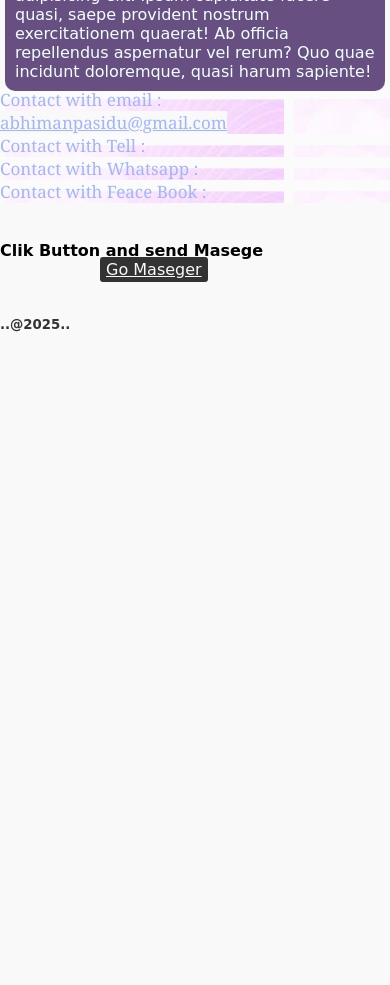
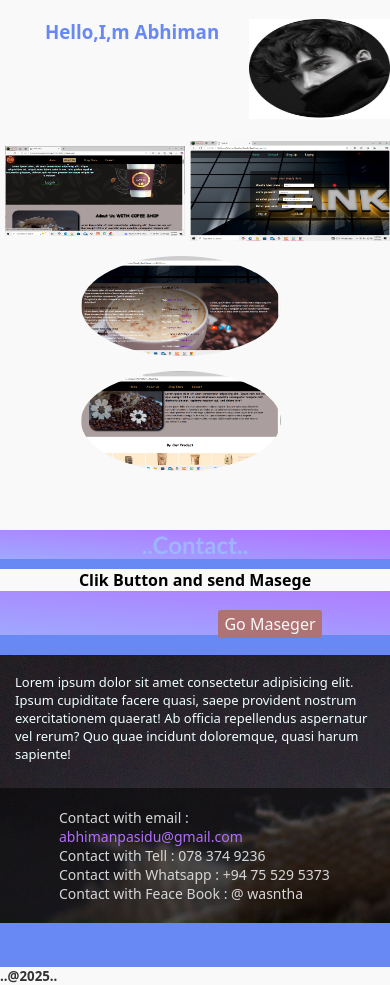
Before and after one commit to AbhimanTIGER/Self_Abhiman, a plain HTML site: page Galery.html in a window 390 px wide. Shown: the part 272-1257 px from the top of the page. Before the commit the page ends 844 px from the top, so only its background shows below. Drawn offline with Linux system fonts and the light colour scheme.

Commit message:
crate pasidu

```diff
--- a/Galery.html
+++ b/Galery.html
@@ -16,42 +16,62 @@
 
     <nav class="navbar">
         <ul class="nav-links">
-            <li class="a"><a href="index.html" class="list">🏠 Home</a></li>
-            <li class="a"><a href="#footer" class="list">📞 Contact</a></li>
-            <li class="a"><a href="Galery.html" class="list">Galery</a></li>
+            <li class="a"><a href="index.html" class="lista">🏠 Home</a></li>
+            <li class="a"><a href="#footer" class="lista">Contact</a></li>
+            <li class="a"><a href="Galery.html" class="lista">Galery</a></li>
         </ul>
     </nav>
 
     <!-----------------------Nav bar end & Start Home--------------------------------------->
 
+    <div class="b-color">
 
+        <div id="Home">
+
+            <h3 class="welcom_lorem">Welcome My Website..</h3>
+
+            <br>
+            <div class="names">
+                <h3 class="name">Hello,I,m Abhiman</h3><img src="style/img/R.jpeg" alt="my img" width="100" height="100" class="image">
+            </div>
+            <br>
+
+        <div class="project">
+            <div class="img_1"><img src="style/img/300.png" alt="" width="180" height="90"></div>
+            <div class="img_2"><img src="style/img/500.png" alt="" width="200" height="100"></div>
+            <div class="img_3"><img src="style/img/600.png" alt="" width="200" height="100" class="wimg"> <img src="style/img/400.png" alt="" width="200" height="100" class="wimg2"></div>
+
+        </div>
+        <br><br>
         <!----------------------------Home end & Start footer---------------------------------------------->
 
         <footer id="footer">
 
             <h2 class="foot">..Contact..</h2>
 
+            <div class="footer_02">
+
+                <h4 class="footer_maseg">Clik Button and send Masege</h4><br>
+                <a href="#" class="maseg">Go Maseger</a>
+
+            </div>
             <!------footer_01_start----------->
             <div class="footer_01">
 
                 <p class="footer_paragraf-2">Lorem ipsum dolor sit amet consectetur adipisicing elit. Ipsum cupiditate facere quasi, saepe provident nostrum exercitationem quaerat! Ab officia repellendus aspernatur vel rerum? Quo quae incidunt doloremque, quasi harum sapiente!</p>
-                <ul>
-                    <li class="li_0">Contact with email : <a href="#" class="e-adres">abhimanpasidu@gmail.com</a></li>
-                    <li class="li_0">Contact with Tell : <span class="tell"></span></li>
-                    <li class="li_0">Contact with Whatsapp : <span class="whatsapp"></span></li>
-                    <li class="li_0">Contact with Feace Book : <span class="feace_book"></span></li>
-                </ul>
+                <br>
+                <div class="contac">
+
+                    <p class="li_0">Contact with email : <a href="#" class="e_adres">abhimanpasidu@gmail.com</a></p>
+                    <p class="li_0">Contact with Tell : 078 374 9236</p>
+                    <p class="li_0">Contact with Whatsapp : +94 75 529 5373</p>
+                    <p class="li_0">Contact with Feace Book : @ wasntha</p>
+
+                </div>
             </div>
             <br><br>
 
             <!-------footer_02_start---------->
-            <div class="footer_02">
-
-                <h4 class="footer_maseg">Clik Button and send Masege</h4>
-                <a href="#" class="maseg">Go Maseger</a>
-
-            </div>
-            <br><br>
             <h5 class="foot_det">..@2025..</h5>
         </footer>
 
--- a/style/home.css
+++ b/style/home.css
@@ -1,10 +1,11 @@
 * {
-    font-family: cursive;
+    font-family: system-ui, -apple-system, BlinkMacSystemFont, 'Segoe UI', Roboto, Oxygen, Ubuntu, Cantarell, 'Open Sans', 'Helvetica Neue', sans-serif;
     background-color: #F9F9F9;
     color: #333;
     margin: 0;
     padding: 0;
-    display: flexbox;
+    box-sizing: border-box;
+    text-decoration: none;
 }
 
 
@@ -31,12 +32,13 @@
         width: 100%;
     }
 
-    .navbar,ul,li,.a {
-        background-image: url("img/001.png");
+
+    .navbar,ul,.a {
+        background-image: url("img/002.png");
         margin: 0%;
     }
 
-    .list {
+    .lista {
         margin-top: 10px;
         text-decoration: none;
         font-size: 20px;
@@ -57,8 +59,32 @@
     }
 
     .list:active {
-        background-color: rgb(104, 127, 255);
+        background-color: rgb(16, 23, 65);
         color: rgb(0, 110, 255);
+    }
+    .project {
+
+        display: flex;
+        flex-wrap: wrap;
+    }
+
+    .img_1{
+        flex: 40%;
+        margin: 5px;
+    }
+    .img_2{
+        flex: 50%;
+    }
+    .img_3,.wimg,.wimg2{
+        margin: 5px;
+    }
+    .wimg{
+        border-radius: 50%;
+        margin-left: 20%;
+    }
+    .wimg2{
+        border-radius: 50%;
+        margin-left: 20%;
     }
 
     /*---------------------------Nav steyl end & start home---------------*/
@@ -78,14 +104,25 @@
         animation-name: zoom;
         animation-duration: 1s;
     }
-
+    .names{
+        display: flex;
+        flex-wrap: wrap;
+    }
     .name {
+        flex: 50%;
         color: #6889f3;
+        background-color: #00000000;
         font-family: system-ui, -apple-system, BlinkMacSystemFont, 'Segoe UI', Roboto, Oxygen, Ubuntu, Cantarell, 'Open Sans', 'Helvetica Neue', sans-serif;
         margin-left: 30px;
         animation: moveUpDown-3 2s infinite alternate ease-in-out, glow 1s infinite alternate ease-in-out;
+    }
+    .image {
+        flex: 30%;
+        margin: 0%;
+        padding: 0%;
 
     }
+
 
     .welcome_tag_1 {
         animation-name: zoom;
@@ -130,7 +167,7 @@
         animation-name: zoom;
         animation-duration: 2s;
         font-size: medium;
-        background-color: rgba(100, 148, 237, 0.678);
+        background-color: rgba(100, 148, 237, 0);
         text-align: start;
         border-radius: 10px;
         padding: 10px;
@@ -139,19 +176,13 @@
     .footer_paragraf-2 {
         animation: moveUpDown-2 5s infinite alternate ease-in-out, glow 10s infinite alternate ease-in-out;;
         color: azure;
-        background-color: rgba(34, 0, 73, 0.678);
+        background-color: rgba(34, 0, 73, 0);
         text-align: start;
         border-radius: 10px;
         padding: 10px;
         margin: 5px;
     }
-    .li_0,.e-adres {
-       font-size: 17px;
-       margin: 0px;
-       text-align: start;
-       font-family: Georgia, 'Times New Roman', Times, serif;
-       color: #9fb5ff;
-    }
+
     .footer_maseg {
 
         color: #000000;
@@ -159,19 +190,59 @@
 
     }
     .maseg {
-        margin-left: 100px;
-        margin-top: 200px;
-        background-color: #333;
+        text-decoration: none;
+        margin-left: 150px;
+        background-color: #af7373;
         padding: 3px 6px 3px 6px;
         border-radius: 3px;
         color: #F9F9F9;
     }
     .maseg:active {
-        background-color: #000000;
+        background-color: #00000093;
+    }
+    .footer{
+        display: flex;
+        flex-wrap: wrap;
     }
 
+    .footer_01 {
+        font-size: 13px;
+        flex: 50%;
+        background-image: url("img/about.jpg");
 
-
+        background-repeat: no-repeat;
+    }
+    .footer_02 {
+        animation: welcom_1 0.25s infinite alternate ease-in-out;
+        flex: 50%;
+        margin-top: 10px;
+        margin-bottom: 20px;
+        text-align: center;
+    }
+    .li_0,li {
+        margin-left: 39px;
+        background-color: #00000000;
+        font-size: 14px;
+        color: #d6d6d6;
+    }
+    .e_adres{
+        background-color: #00000000;
+        text-decoration: none;
+        color: #b26eff;
+    }
+    .e_adres:active{
+        background-color: #00000000;
+        text-decoration: underline;
+        color: #8a3ce2;
+    }
+    .contac {
+        padding: 20px;
+        text-decoration: none;
+        background-color: #0000008a;
+    }
+    footer {
+        background-color: #6889f3;
+    }
 
     @keyframes zoom {
         from {
@@ -229,4 +300,14 @@
             background: linear-gradient(4deg, #9fa8ff, #b370ff);
         }
     }
+    @keyframes welcom_2 {
+
+        0% {
+            background: linear-gradient(4deg, #a0eef8, #05106d);
+        }
+
+        100% {
+            background: linear-gradient(4deg, #a0eef8, #081481);
+        }
+    }
 }
```
Also changed, not shown: index.html (+31 -20 lines), style/img/001.png (deleted), style/img/300.png (added), style/img/400.png (added), style/img/500.png (added), style/img/600.png (added), style/img/R.jpeg (added).
